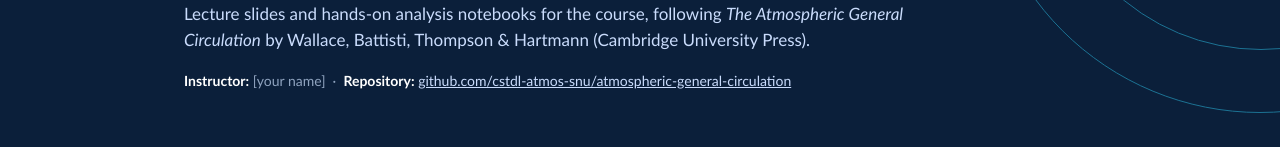
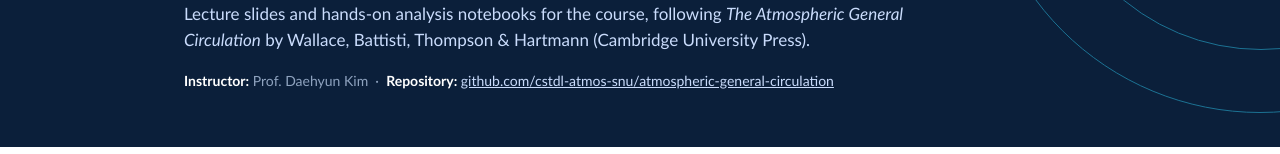
Before and after one commit to cstdl-atmos-snu/atmospheric-general-circulation, a plain HTML site: page docs/index.html in a window 1280 px wide. Shown: the part 147-301 px from the top of the page. Drawn offline with Linux system fonts and the light colour scheme.

Commit message:
Update index.html

```diff
--- a/docs/index.html
+++ b/docs/index.html
@@ -50,7 +50,7 @@ footer{border-top:1px solid var(--teal-lt);padding:20px 0 40px;font-size:13px;co
     <div class="kicker">Graduate course · Fall 2026 · Seoul National University</div>
     <h1>Atmospheric General Circulation</h1>
     <p>Lecture slides and hands-on analysis notebooks for the course, following <i>The Atmospheric General Circulation</i> by Wallace, Battisti, Thompson &amp; Hartmann (Cambridge University Press).</p>
-    <div class="meta"><b>Instructor:</b> [your name] &nbsp;·&nbsp; <b>Repository:</b> <a href="https://github.com/cstdl-atmos-snu/atmospheric-general-circulation" style="color:#CADCFC">github.com/cstdl-atmos-snu/atmospheric-general-circulation</a></div>
+    <div class="meta"><b>Instructor:</b> Prof. Daehyun Kim &nbsp;·&nbsp; <b>Repository:</b> <a href="https://github.com/cstdl-atmos-snu/atmospheric-general-circulation" style="color:#CADCFC">github.com/cstdl-atmos-snu/atmospheric-general-circulation</a></div>
   </div>
 </header>
 
```
